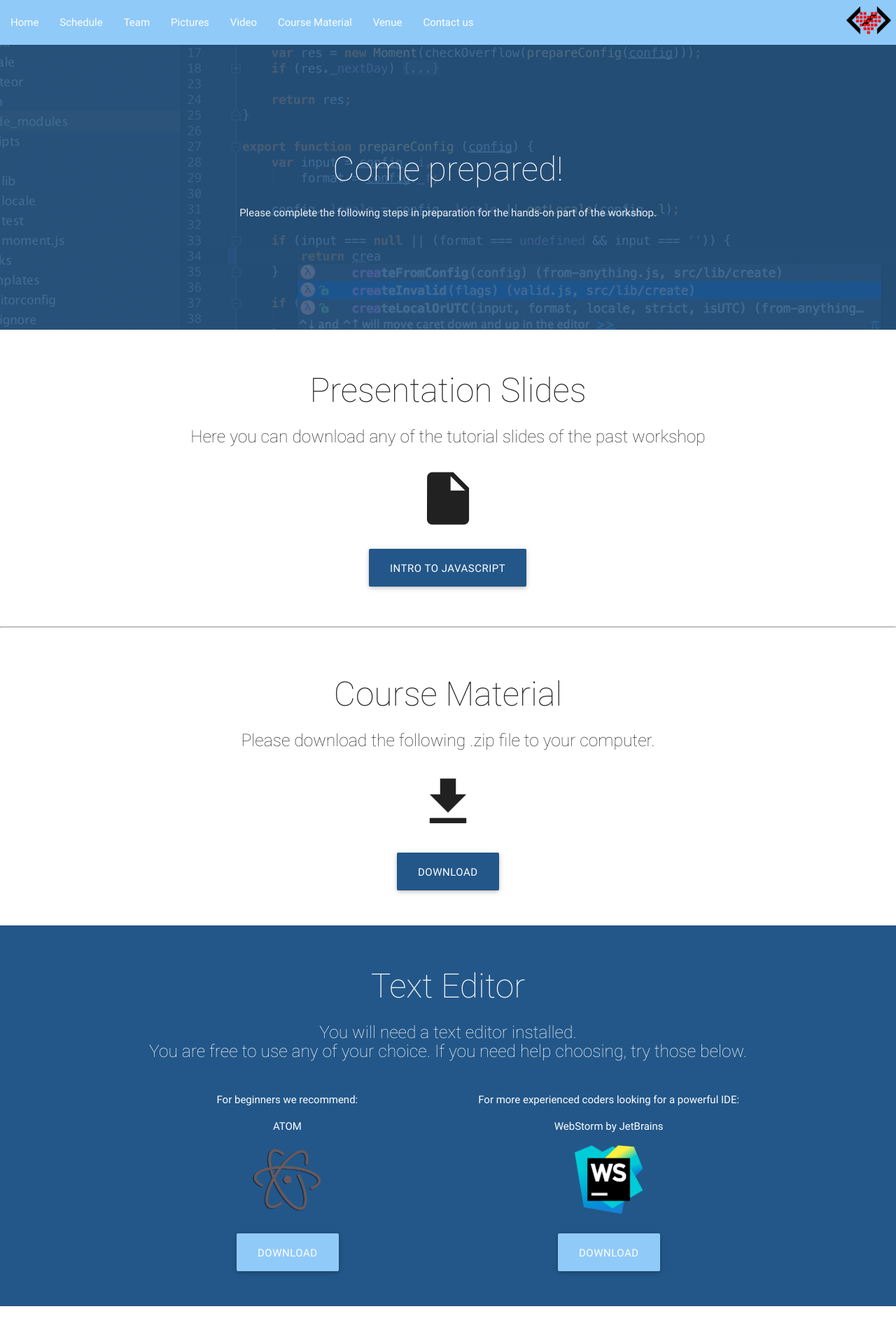
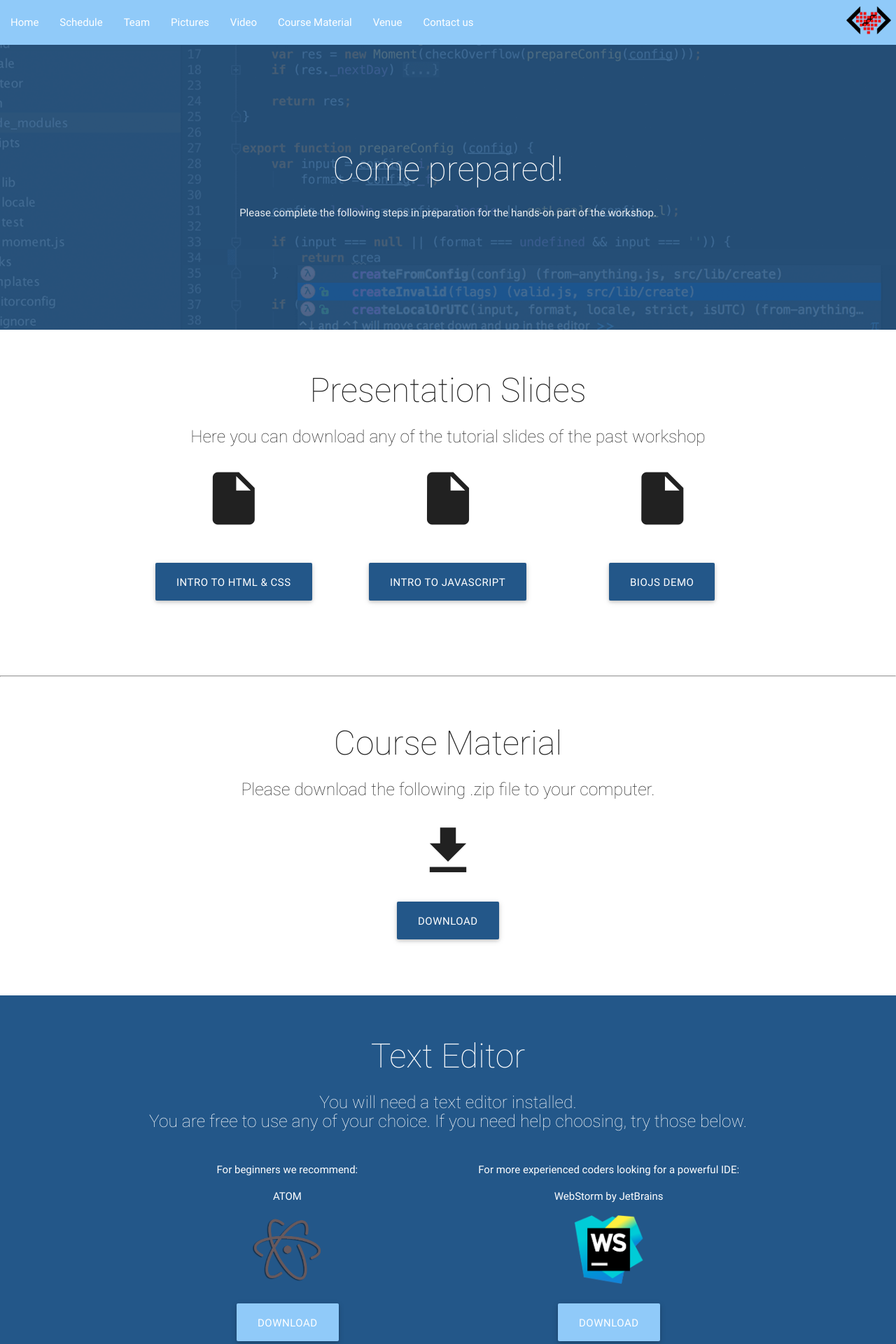
Before and after one commit to jayjayjpg/jayjayjpg.github.io, a Jekyll site: the page built from materials.html, in a window 1280 px wide. Shown: the top 1920 px of the page at 70% size. Built offline with Jekyll 4.4.1, drawn with Linux system fonts in a browser that asks for light colours; comment, search, counter and statistics services are not loaded.

Commit message:
Added Slides Dennis

```diff
--- a/_sass/_layout.scss
+++ b/_sass/_layout.scss
@@ -342,3 +342,10 @@
 //    max-height: 400px;
 //  }
 //}
+
+.downloads {
+  padding-bottom: 2em;
+  .dbutton {
+    margin: 20px;
+  }
+}
--- a/materials.html
+++ b/materials.html
@@ -22,19 +22,29 @@
             <h5>Here you can download any of the tutorial slides of the past workshop</h5>
         </div>
         <div class="row">
-            <i class="material-icons large">insert_drive_file</i>
+            <div class="col m4 s12">
+                <i class="material-icons large">insert_drive_file</i>
+            </div>
+            <div class="col m4 hide-on-small-and-down">
+                <i class="material-icons large">insert_drive_file</i>
+            </div>
+            <div class="col m4 hide-on-small-and-down">
+                <i class="material-icons large">insert_drive_file</i>
+            </div>
         </div>
-        <!-- <div class="row">
-          <div class="col s12">
-            <a class="btn-large waves-effect waves-light" href="/media/SLIDES-Introduction-to-HTML-CSS.pdf"
-               target="_blank">Intro to HTML &amp; CSS</a>
-           </div>
-        </div> -->
         <div class="row">
-          <div class="col s12">
-            <a class="btn-large waves-effect waves-light" href="/media/SLIDES-Introduction-to-Javascript.pdf"
-               target="_blank">Intro to JavaScript</a>
-           </div>
+            <div class="col m4 s12">
+                <a class="btn-large waves-effect waves-light dbutton" href="/media/SLIDES-Introduction-to-HTML-CSS.pdf"
+                   target="_blank">Intro to HTML & CSS</a>
+            </div>
+            <div class="col m4 s12">
+                <a class="btn-large waves-effect waves-light dbutton" href="/media/SLIDES-Introduction-to-Javascript.pdf"
+                   target="_blank">Intro to JavaScript</a>
+            </div>
+            <div class="col m4 s12">
+                <a class="btn-large waves-effect waves-light dbutton" href="/media/SLIDES-BioJS-Demo.pdf"
+                   target="_blank">BioJS Demo</a>
+            </div>
         </div>
     </div>
 </section>
--- a/video.html
+++ b/video.html
@@ -15,11 +15,8 @@
 </section>
 <div class="container center">
     <div class="row">
-        <h1>Check back later today for Video!</h1>
-    </div>
-    <div class="row">
         <div class="col s12">
-            <img src="/media/youtube-logo.png" class="responsive-img">
+            <iframe width="560" height="315" src="https://www.youtube.com/embed/edKE10Yz_zs" frameborder="0" allowfullscreen></iframe>
         </div>
     </div>
 </div>
```
Also changed, not shown: 2 other files.
